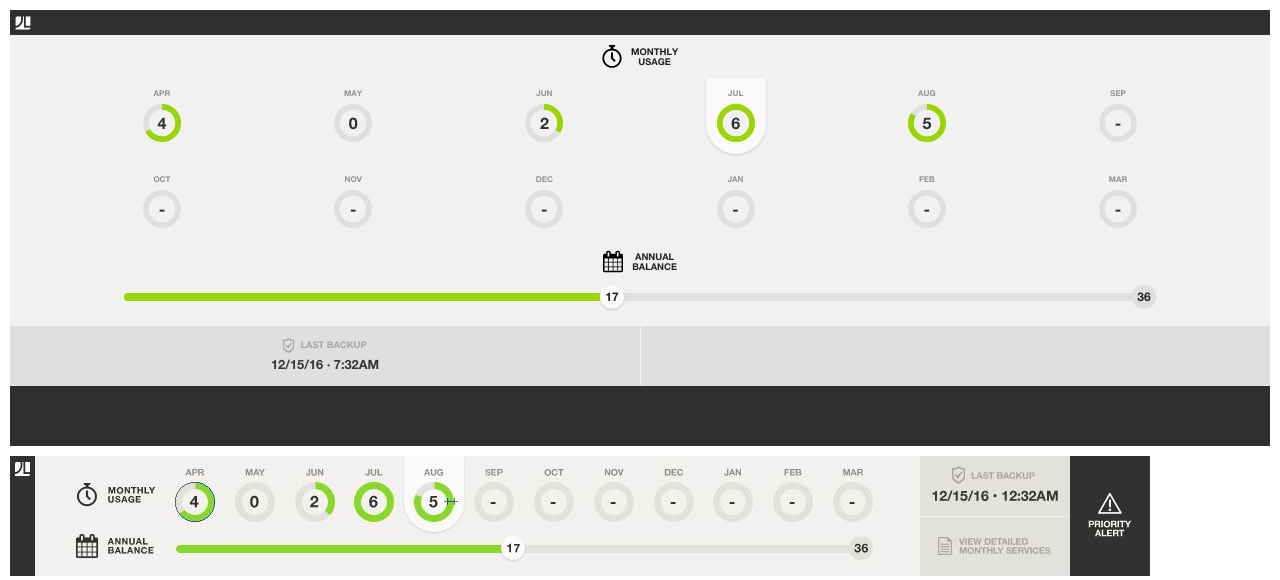
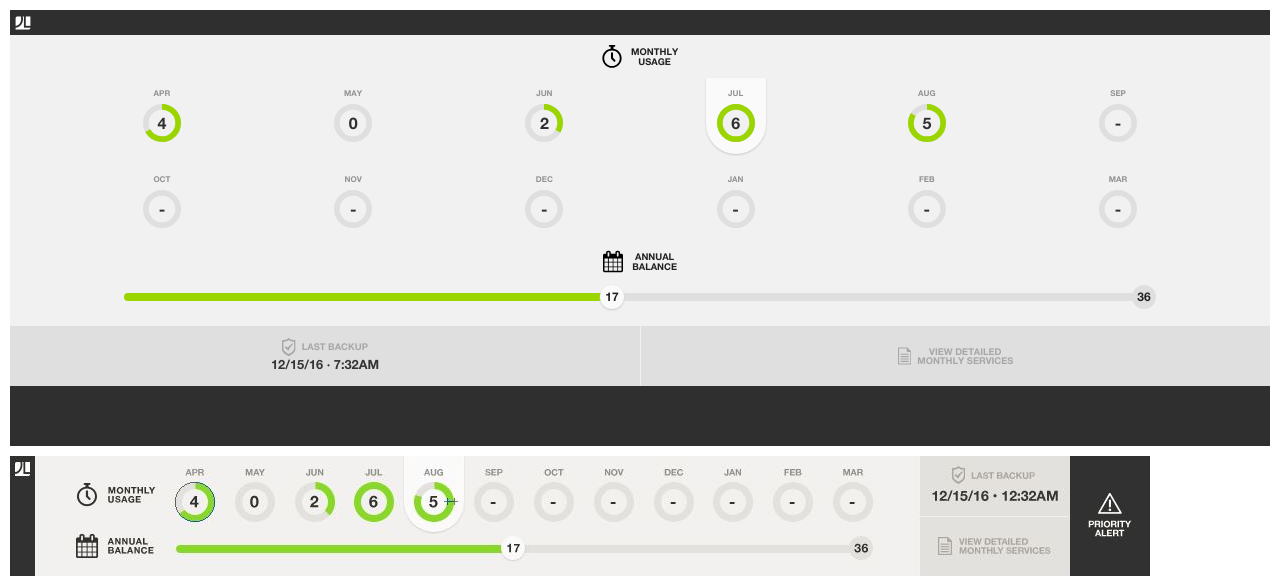
Before and after one commit to drstonebraker/dash-clone-heroku, a PHP site: page / in a window 1280 px wide. Shown: the top 580 px of the page. Run offline with PHP 8.4, Linux system fonts and the light colour scheme; some libraries are stand-ins or nearby versions.

Commit message:
style .benefits

```diff
--- a/css/main.css
+++ b/css/main.css
@@ -258,7 +258,7 @@
   text-align: center;
   font-size: 1.6em;
   color: #353535;
-  margin-top: 7px;
+  margin-top: 4px;
 }
 
 
@@ -271,11 +271,45 @@
   height: 60px;
   background: #dfdfdf;
   cursor: pointer;
-  text-decoration: none;
   margin-left: 1px;
   vertical-align: top;
+  border:none;
+  -webkit-appearance: initial;
+  padding: 0px;
 }
 
+.benefits:focus {
+  outline: none;
+}
+
+.benefits-label {
+  text-align: center;
+}
+
+.benefits-label__glyph {
+  fill: #a7a7a7;
+  display: inline;
+}
+
+.benefits-label__text {
+  color: #a7a7a7;
+  display: inline-block;
+  vertical-align: middle;
+  margin: 0 0 0 4px;
+  line-height: 9px;
+}
+
+.benefits:hover {
+  background: #797979;
+}
+
+.benefits:hover .benefits-label__text {
+  color: white;
+}
+
+.benefits:hover .benefits-label__glyph {
+  fill: white;
+}
 
 
  /* ==========================================================================
--- a/index.html
+++ b/index.html
@@ -151,7 +151,7 @@
             <div class="backup-label">
               <svg class="backup-label__glyph" version="1.1" baseProfile="tiny"
                 	 xmlns="http://www.w3.org/2000/svg" xmlns:xlink="http://www.w3.org/1999/xlink" xmlns:a="http://ns.adobe.com/AdobeSVGViewerExtensions/3.0/"
-                	 x="0px" y="0px" width="11px" height="14.8px" viewBox="0 0 11 14.8" xml:space="preserve">
+                	 x="0px" y="0px" width="13.4px" height="18px" viewBox="0 0 11 14.8" xml:space="preserve">
                 <defs>
                 </defs>
                 <g>
@@ -170,9 +170,34 @@
 
           </div><!--end .backup
 
-          --><a href="#" class="benefits">
+          --><button class="benefits">
+            <div class="benefits-label">
+              <svg class="benefits-label__glyph"
+                  version="1.1" baseProfile="tiny"
+                	 xmlns="http://www.w3.org/2000/svg" xmlns:xlink="http://www.w3.org/1999/xlink" xmlns:a="http://ns.adobe.com/AdobeSVGViewerExtensions/3.0/"
+                	 x="0px" y="0px" width="13.4px" height="18px" viewBox="0 0 293.7 373" xml:space="preserve">
+                <defs>
+                </defs>
+                <g>
+                	<path d="M290.2,81c-1.9-1.9-75.2-75.3-77.5-77.5S208.2,0,204.2,0S12,0,12,0C5.4,0,0,5.4,0,12v349c0,6.6,5.4,12,12,12h269.7
+                		c6.6,0,12-5.4,12-12c0,0,0-267.4,0-271.5S292.1,82.9,290.2,81z M269.7,349H24V24h168.2v65.5c0,6.6,5.4,12,12,12h65.5V349z"/>
+                	<path d="M228.5,136.1H65.2c-6.6,0-12,5.4-12,12c0,6.6,5.4,12,12,12h163.3c6.6,0,12-5.4,12-12C240.5,141.4,235.1,136.1,228.5,136.1z
+                		"/>
+                	<path d="M228.5,187.9H65.2c-6.6,0-12,5.4-12,12c0,6.6,5.4,12,12,12h163.3c6.6,0,12-5.4,12-12C240.5,193.3,235.1,187.9,228.5,187.9z
+                		"/>
+                	<path d="M228.5,239.8H65.2c-6.6,0-12,5.4-12,12c0,6.6,5.4,12,12,12h163.3c6.6,0,12-5.4,12-12C240.5,245.1,235.1,239.8,228.5,239.8z
+                		"/>
+                	<path d="M228.5,291.6H65.2c-6.6,0-12,5.4-12,12c0,6.6,5.4,12,12,12h163.3c6.6,0,12-5.4,12-12C240.5,297,235.1,291.6,228.5,291.6z"
+                		/>
+                </g>
+                </svg>
 
-          </a><!-- end .benefits
+
+              <h3 class="benefits-label__text">VIEW DETAILED<br>MONTHLY SERVICES</h3>
+
+            </div>
+
+          </button><!-- end .benefits
 
           --><div class="alert">
 
```
